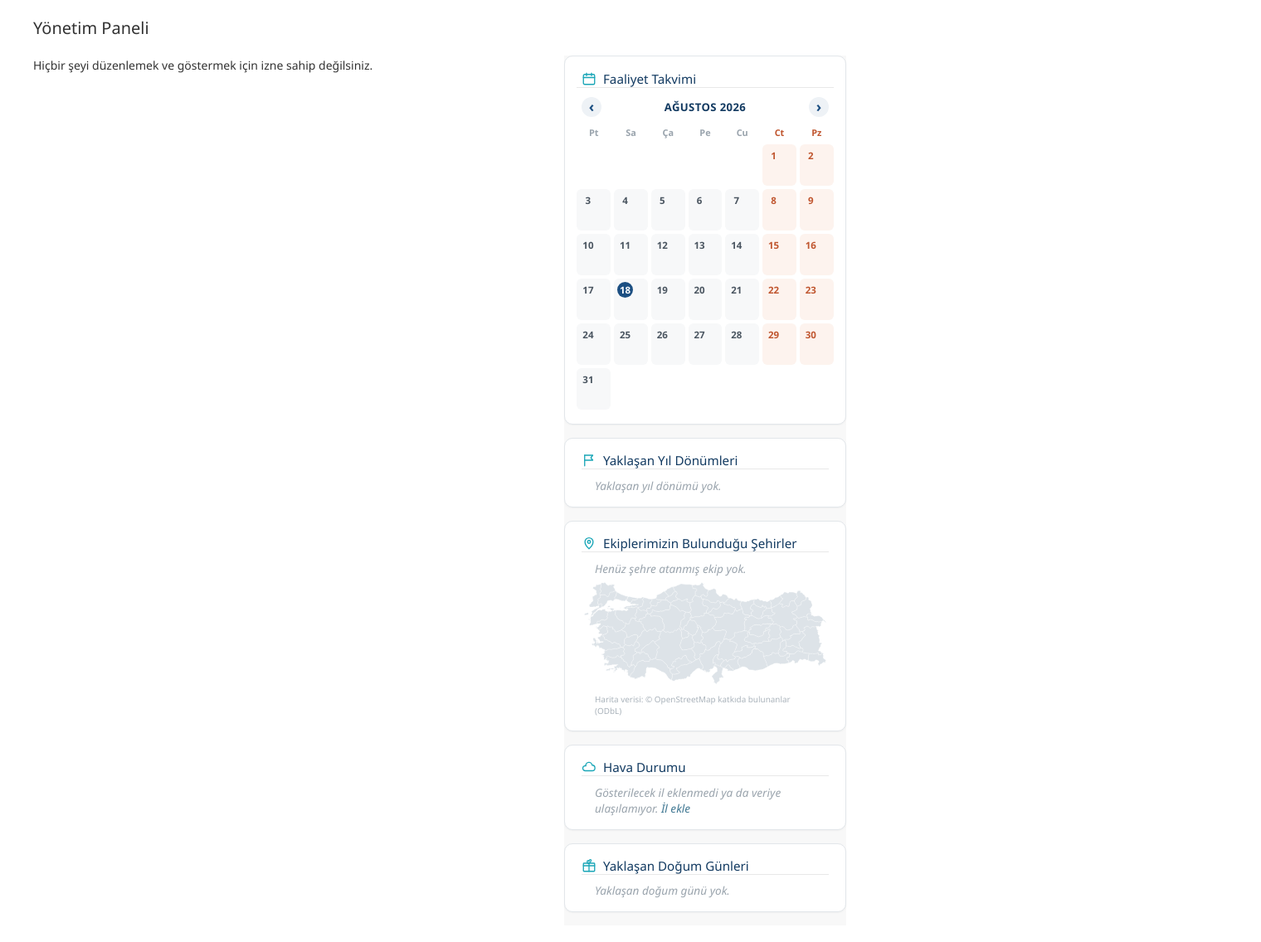
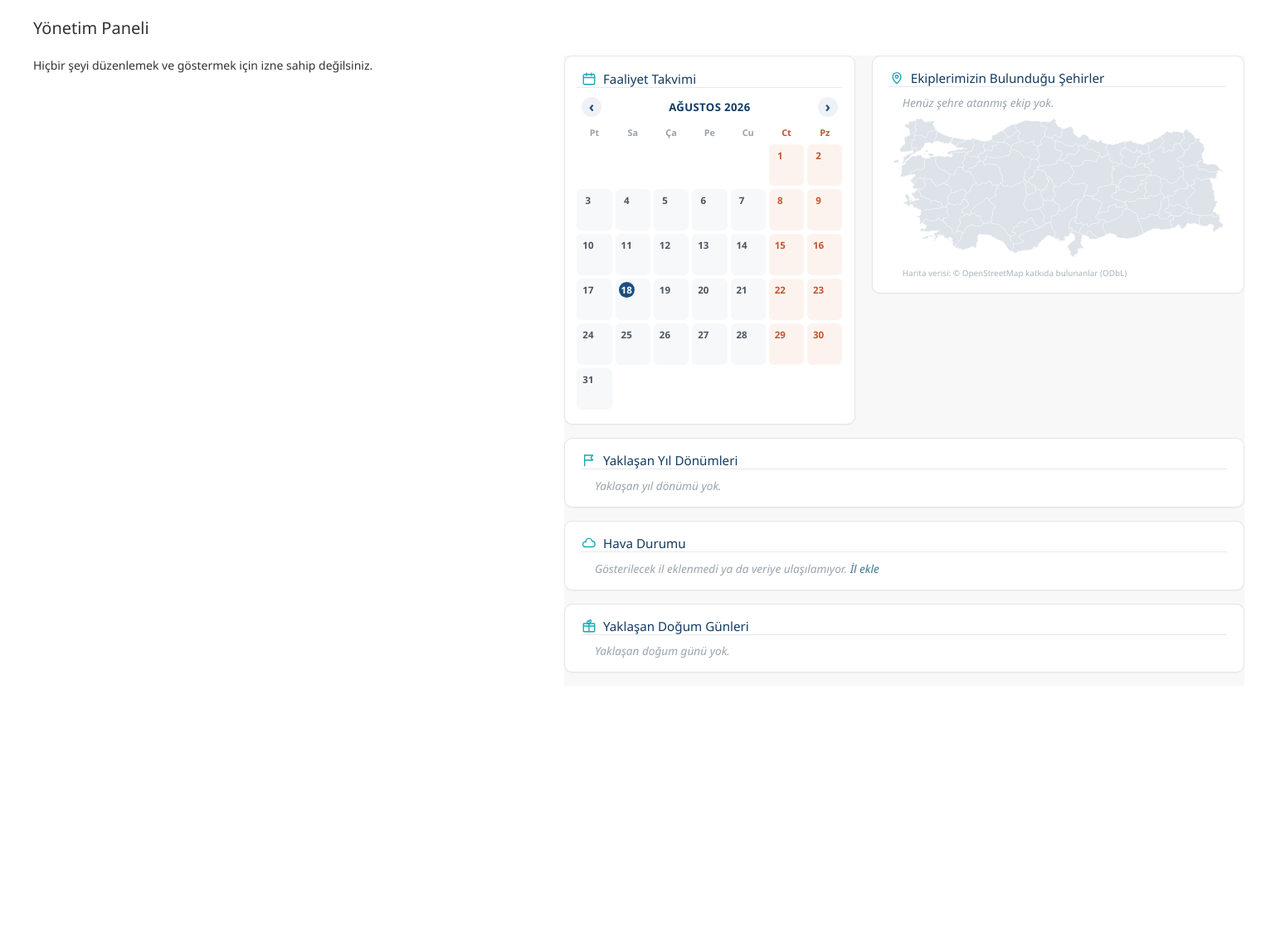
Before and after one commit to devrankacan/aramakurtarma, a Django app: page /admin/ in a window 1520 px wide. Shown: the part 56-1192 px from the top of the page at 83% size. After the commit the page ends 868 px from the top, so only its background shows below. Run offline with Django 5.2, Linux system fonts and the light colour scheme; the visitor is signed in with stand-in values (Sample User, id 1); data comes from the database, SQL or seed files in the repository; data that the repository does not hold is empty; parts of the project's set-up code (start-up, migrations or seed data) failed here and were passed over.

Commit message:
Şehir haritasını takvimin yanına al, büyüt
Harita takvimin altında değil yanında (yan yana, flex satır) olacak
şekilde taşındı; sidebar genişliği bunu karşılayacak şekilde büyütüldü
(340px -> 820px). Harita kendisi de bu sayede belirgin şekilde
büyüdü (~300px -> ~450px genişlik). Diğer widget'lar (yıl dönümleri,
hava durumu, doğum günleri) takvim+harita satırının altında tam
genişlikte kalmaya devam ediyor.

```diff
--- a/backend/templates/admin/index.html
+++ b/backend/templates/admin/index.html
@@ -3,9 +3,18 @@
 
 {% block extrastyle %}{{ block.super }}<link rel="stylesheet" href="{% static "admin/css/dashboard.css" %}">
 <style>
-  /* Sidebar'ı büyütülen takvim için genişlet (varsayılan 260px) */
-  .colMS { margin-right: 380px; }
-  #content-related { width: 340px; margin-right: -380px; }
+  /* Sidebar'ı büyütülen takvim + harita yan yana sığsın diye genişlet
+     (varsayılan 260px) */
+  .colMS { margin-right: 860px; }
+  #content-related { width: 820px; margin-right: -860px; }
+
+  #content-related .dash-row {
+    display: flex;
+    align-items: flex-start;
+    gap: 1.25rem;
+  }
+  #content-related .dash-row .dash-calendar { flex: 0 0 320px; }
+  #content-related .dash-row .dash-map { flex: 1 1 auto; min-width: 0; }
 
   #content-related .dash-module {
     background: #fff;
@@ -222,9 +231,11 @@
 {% block sidebar %}
 {% load calendar_tags content_tags %}
 <div id="content-related">
-    {% upcoming_events %}
+    <div class="dash-row">
+        {% upcoming_events %}
+        {% team_cities_map %}
+    </div>
     {% upcoming_anniversaries %}
-    {% team_cities_map %}
     {% weather_widget %}
     {% upcoming_birthdays %}
 </div>
```
